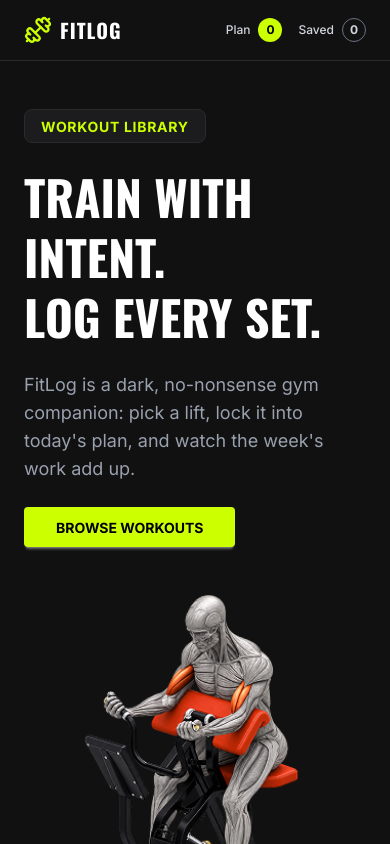
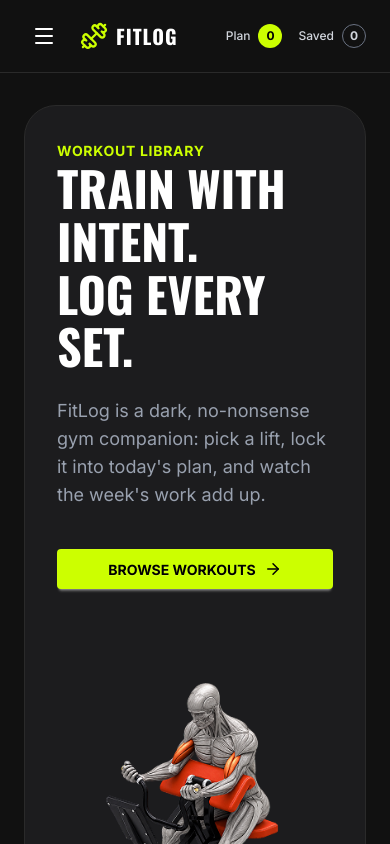
Before and after one commit to Md-Rifat-Al-Faisal/fit-log, a Next.js app: page / in a window 390 px wide. Shown: the top 844 px of the page. Built offline with nearby package versions, Linux system fonts and the light colour scheme; no server answers.

Commit message:
updated hero ui and added mobile menue to navbar

```diff
--- a/src/components/HeroBanner.tsx
+++ b/src/components/HeroBanner.tsx
@@ -1,32 +1,38 @@
 import Image from "next/image";
+import { ArrowRight } from "lucide-react";
 
 export default function HeroBanner() {
   return (
-    <section className="px-6 md:px-12 py-12 lg:py-20 flex flex-col lg:flex-row items-center gap-12 max-w-360 mx-auto">
-      <div className="flex-1 space-y-6">
-        <span className="badge text-[#ccff00] bg-[#1c1c1e] border border-[#2a2a2a] font-bold uppercase tracking-wider p-4">
+    <section className="px-6 md:px-12 py-8 max-w-360 mx-auto">
+      <div className="bg-[#1c1c1e] rounded-4xl p-8 md:p-16 flex flex-col lg:flex-row items-center justify-between gap-12 border border-[#2a2a2a]">
+        <div className="flex-1 space-y-6 max-w-xl">
+          <span className="text-[#ccff00] font-bold uppercase tracking-wider text-sm">
             Workout Library
           </span>
-        <h1 className="text-5xl lg:text-7xl font-bold font-oswald uppercase leading-tight text-white">
-          Train with intent. <br /> Log every set.
+          <h1 className="text-5xl lg:text-[5.5rem] font-bold font-oswald uppercase leading-[1.1] text-white">
+            Train with intent.<br />Log every set.
           </h1>
-        <p className="text-gray-400 text-lg max-w-xl">
+          <p className="text-gray-400 text-lg">
             FitLog is a dark, no-nonsense gym companion: pick a lift, lock it into today&apos;s plan, and watch the week&apos;s work add up.
           </p>
-        <a href="#library" className="btn bg-[#ccff00] hover:bg-[#b3e600] text-black font-bold border-none rounded uppercase px-8">
+          <div className="pt-4">
+            <a href="#library" className="btn bg-[#ccff00] hover:bg-[#b3e600] text-black font-bold border-none rounded uppercase px-8 flex items-center gap-2">
               Browse Workouts
+              <ArrowRight size={18} />
             </a>
           </div>
-      <div className="flex-1 w-full flex justify-center">
-        <div className="relative w-full max-w-md aspect-square rounded-2xl overflow-hidden bg-transparent">
+        </div>
+        <div className="flex-1 w-full flex justify-center lg:justify-end">
+          <div className="relative w-full max-w-100 aspect-3/4 overflow-hidden bg-transparent">
             <Image
               src="/banner.png"
               alt="Hero Workout"
               fill
               sizes="(max-width: 1024px) 100vw, 50vw"
-            className="object-cover"
+              className="object-contain object-right"
               priority
             />
+          </div>
         </div>
       </div>
     </section>
--- a/src/components/Navbar.tsx
+++ b/src/components/Navbar.tsx
@@ -3,7 +3,7 @@
 import Link from "next/link";
 import { usePathname } from "next/navigation";
 import { usePlan } from "@/context/PlanContext";
-import { Dumbbell } from "lucide-react";
+import { Dumbbell, Menu } from "lucide-react";
 import { useEffect, useState } from "react";
 
 export default function Navbar() {
@@ -19,14 +19,34 @@
 
   return (
     <nav className="border-b border-[#2a2a2a] bg-[#111111] py-4 px-6 md:px-12 flex items-center justify-between sticky top-0 z-50">
-      <Link href="/" className="flex items-center gap-2 text-xl font-bold tracking-wider text-white uppercase font-oswald">
-        <Dumbbell className="text-[#ccff00]" size={28} />
-        FitLog
-      </Link>
+      <div className="flex items-center gap-4">
+        <div className="dropdown md:hidden">
+          <div tabIndex={0} role="button" className="btn btn-ghost btn-circle text-white">
+            <Menu size={24} />
+          </div>
+          <ul tabIndex={0} className="menu menu-sm dropdown-content mt-3 z-1 p-2 shadow bg-[#1c1c1e] rounded-box w-52 border border-[#2a2a2a]">
+            <li>
+              <Link href="/" className={pathname === "/" ? "text-[#ccff00]" : "text-white"}>
+                Workout
+              </Link>
+            </li>
+            <li>
+              <Link href="/my-plan" className={pathname === "/my-plan" ? "text-[#ccff00]" : "text-white"}>
+                My Plan
+              </Link>
+            </li>
+          </ul>
+        </div>
 
-      <div className="hidden md:flex items-center gap-8 text-sm font-medium">
+        <Link href="/" className="flex items-center gap-2 text-xl font-bold tracking-wider text-white uppercase font-oswald">
+          <Dumbbell className="text-[#ccff00]" size={28} />
+          FitLog
+        </Link>
+      </div>
+
+      <div className="hidden md:flex items-center gap-8 text-sm font-medium bg-[#1c1c1e] px-6 py-2 rounded-full border border-[#2a2a2a]">
         <Link href="/" className={pathname === "/" ? "text-[#ccff00]" : "text-gray-400 hover:text-white transition"}>
-          Workouts
+          Workout
         </Link>
         <Link href="/my-plan" className={pathname === "/my-plan" ? "text-[#ccff00]" : "text-gray-400 hover:text-white transition"}>
           My Plan
--- a/src/context/PlanContext.tsx
+++ b/src/context/PlanContext.tsx
@@ -31,9 +31,14 @@
     const storedSaved = localStorage.getItem("fitlog-saved");
 
     setTimeout(() => {
-      if (storedPlan) setPlan(JSON.parse(storedPlan));
-      if (storedSaved) setSaved(JSON.parse(storedSaved));
-      setIsHydrated(true);
+      try {
+        if (storedPlan) setPlan(JSON.parse(storedPlan));
+        if (storedSaved) setSaved(JSON.parse(storedSaved));
+      } catch (e) {
+        console.error("Failed to parse local storage data", e);
+      } finally {
+        setIsHydrated(true);
+      }
     }, 0);
   }, []);
 
```
Lines whose indentation alone changed are shown as unchanged.
